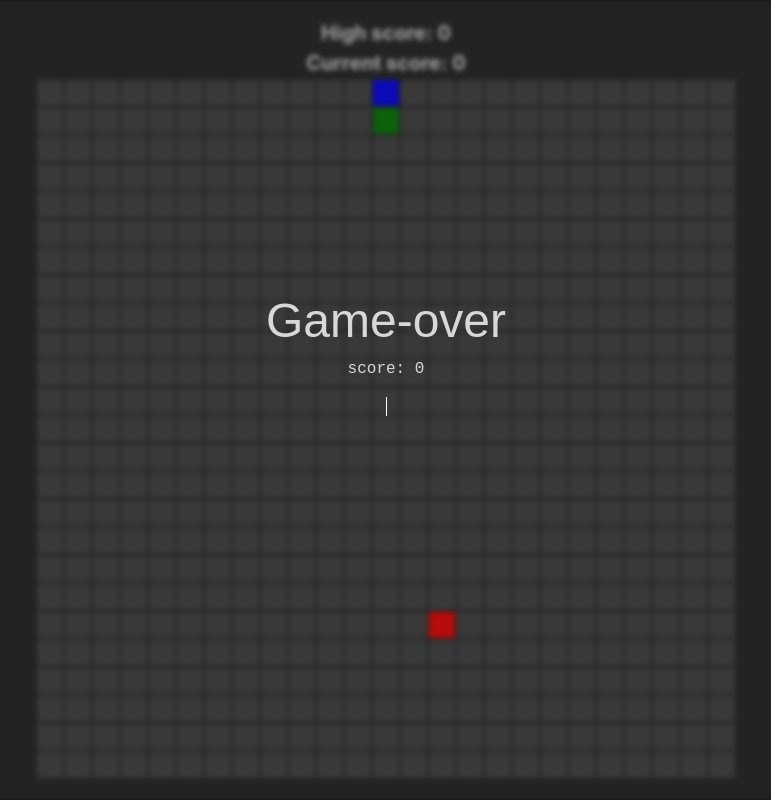
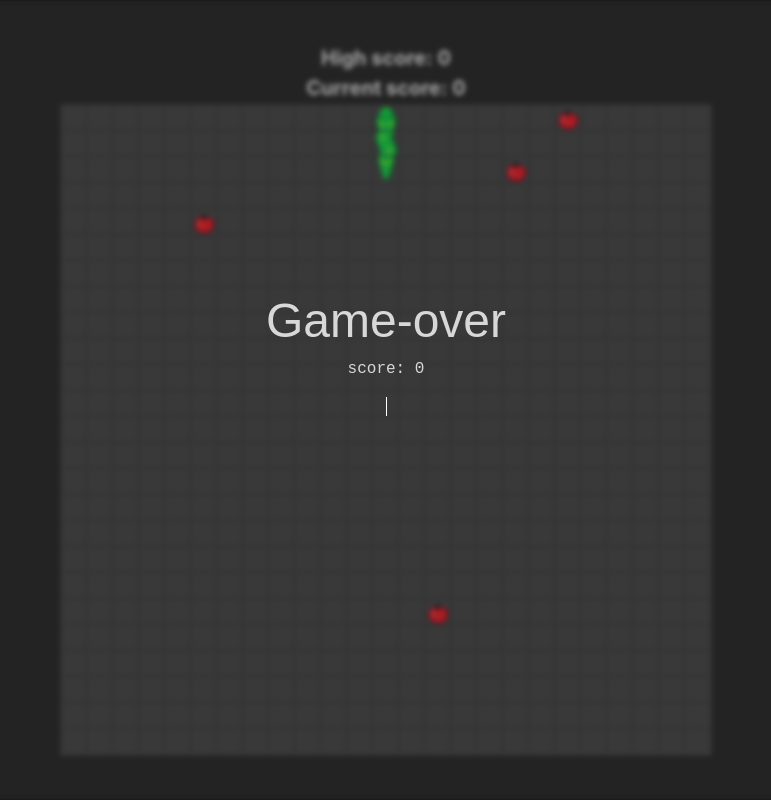
Before and after one commit to jordybronowicki37/vue-snake, a Vue app: page / in a window 1280 px wide. Shown: the whole page, without its empty margins (254-1025 px from the left). Built offline with nearby package versions, Linux system fonts and the light colour scheme.

Commit message:
Added logic to display the snake assets

```diff
--- a/src/components/games/snake/SnakeGameLogic.ts
+++ b/src/components/games/snake/SnakeGameLogic.ts
@@ -1,14 +1,62 @@
 import {CellStyles, GridCellData, GridCellLocation, GridData} from "../../grid/GridTypes.ts";
-import {SnakeGameData, SnakeGameDirections} from "./SnakeGameTypes.ts";
+import {SnakePieceType, SnakeGameData, SnakeGameDirections, SnakePieceCell, SnakeColors} from "./SnakeGameTypes.ts";
+import {CSSProperties} from "vue";
 
 export const GridHeight = 25;
 export const GridWidth = 25;
+export const FruitAmount = 4;
 
 export const SnakeGameCellStyles: CellStyles = {
-    ".": "#444",
-    "S": "green",
-    "H": "blue",
-    "F": "red",
+    ".": {
+        backgroundColor: "#444",
+        outline: "1px solid #333",
+    },
+    "F": GetImageStyling("url(src/assets/snake/SnakeFruit.png)"),
+    ...GenerateAssetsList(),
+}
+
+function GenerateAssetsList(): CellStyles {
+    const colors: SnakeColors[] = ["GREEN", "BLUE"];
+    const snakePieceTypes: SnakePieceType[] = ["HEAD", "STRAIGHT", "CURVE", "TAIL"];
+    const directions: SnakeGameDirections[] = ["UP", "DOWN", "LEFT", "RIGHT"];
+    let styles: CellStyles = {};
+
+    // Create all combinations of assets
+    for (const color of colors) {
+        for (const pieceType of snakePieceTypes) {
+            for (const direction of directions) {
+                const capColor = color[0].toUpperCase() + color.slice(1).toLowerCase();
+                const capPieceType = pieceType[0].toUpperCase() + pieceType.slice(1).toLowerCase();
+                styles[`${pieceType[0]}${color[0]}${direction[0]}`] = GetImageStyling(`url(src/assets/snake/Snake${capColor}${capPieceType}.png)`, direction);
+            }
+        }
+    }
+
+    return styles;
+}
+
+function GetImageStyling(path: string, direction: SnakeGameDirections = "UP"): CSSProperties {
+    let rotation = "rotate(0deg)";
+    switch (direction) {
+        case "RIGHT":
+            rotation = "rotate(90deg)";
+            break;
+        case "DOWN":
+            rotation = "rotate(180deg)";
+            break;
+        case "LEFT":
+            rotation = "rotate(270deg)";
+            break;
+    }
+
+    return {
+        backgroundColor: "#444",
+        backgroundImage: path,
+        backgroundRepeat: "no-repeat",
+        backgroundSize: "cover",
+        transform: rotation,
+        outline: "1px solid #333",
+    };
 }
 
 export function SetupGame(): SnakeGameData {
@@ -24,16 +72,20 @@ export function SetupGame(): SnakeGameData {
         gameOver: false,
         queuedMoves: [],
         fruits: [],
-        snakeHead: { y: GridHeightMiddle, x: GridWidthMiddle },
-        snakeBody: [ {y: GridHeightMiddle + 1, x: GridWidthMiddle} ],
+        snakeHead: { y: GridHeightMiddle, x: GridWidthMiddle, color: "GREEN", direction: "UP" },
+        snakeBody: [
+            {y: GridHeightMiddle + 2, x: GridWidthMiddle, color: "GREEN", direction: "UP"},
+            {y: GridHeightMiddle + 1, x: GridWidthMiddle, color: "GREEN", direction: "UP"},
+        ],
         direction: "UP",
         grid
     }
 
     // Setup fruit
-    SetupNewFruitLocation(gameData);
-    InsertValuesIntoGrid(grid, gameData.snakeBody, "S");
-    InsertValueIntoGrid(grid, gameData.snakeHead, "H");
+    for (let i = 0; i < FruitAmount; i++) {
+        SetupNewFruitLocation(gameData);
+    }
+    InsertSnakeBodyPiecesIntoGrid(grid, gameData.snakeHead, gameData.snakeBody);
 
     return gameData;
 }
@@ -66,8 +118,7 @@ export function MoveForward(gameData: SnakeGameData): SnakeGameData {
 
     ResetGrid(gameData.grid);
     InsertValuesIntoGrid(gameData.grid, gameData.fruits, "F");
-    InsertValuesIntoGrid(gameData.grid, gameData.snakeBody, "S");
-    InsertValueIntoGrid(gameData.grid, gameData.snakeHead, "H");
+    InsertSnakeBodyPiecesIntoGrid(gameData.grid, gameData.snakeHead, gameData.snakeBody);
 
     return gameData;
 }
@@ -105,16 +156,21 @@ function CheckForBorder(gameData: SnakeGameData): boolean {
 
 function CheckForSnake(gameData: SnakeGameData): boolean {
     const { direction, grid, snakeHead} = gameData;
+    let nextPosition: string;
 
     switch (direction) {
         case "UP":
-            return grid[snakeHead.y - 1][snakeHead.x] === "S";
+            nextPosition = grid[snakeHead.y - 1][snakeHead.x];
+            return nextPosition !== "." && nextPosition !== "F";
         case "LEFT":
-            return grid[snakeHead.y][snakeHead.x - 1] === "S";
+            nextPosition = grid[snakeHead.y][snakeHead.x - 1];
+            return nextPosition !== "." && nextPosition !== "F";
         case "DOWN":
-            return grid[snakeHead.y + 1][snakeHead.x] === "S";
+            nextPosition = grid[snakeHead.y + 1][snakeHead.x];
+            return nextPosition !== "." && nextPosition !== "F";
         case "RIGHT":
-            return grid[snakeHead.y][snakeHead.x + 1] === "S";
+            nextPosition = grid[snakeHead.y][snakeHead.x + 1];
+            return nextPosition !== "." && nextPosition !== "F";
     }
 }
 
@@ -133,33 +189,34 @@ function CheckForFruit(gameData: SnakeGameData): GridCellLocation | undefined {
     }
 }
 
-function GetNewHeadPosition(gameData: SnakeGameData): GridCellLocation {
+function GetNewHeadPosition(gameData: SnakeGameData): SnakePieceCell {
     const { direction, snakeHead } = gameData;
 
     switch (direction) {
         case "UP":
-            return { x: snakeHead.x, y: snakeHead.y - 1 };
+            return { x: snakeHead.x, y: snakeHead.y - 1, color: "GREEN", direction };
         case "LEFT":
-            return { x: snakeHead.x - 1, y: snakeHead.y };
+            return { x: snakeHead.x - 1, y: snakeHead.y, color: "GREEN", direction };
         case "DOWN":
-            return { x: snakeHead.x, y: snakeHead.y + 1 };
+            return { x: snakeHead.x, y: snakeHead.y + 1, color: "GREEN", direction };
         case "RIGHT":
-            return { x: snakeHead.x + 1, y: snakeHead.y };
+            return { x: snakeHead.x + 1, y: snakeHead.y, color: "GREEN", direction };
     }
 }
 
 function SetupNewFruitLocation(gameData: SnakeGameData) {
     const fruitLocation = FindNewFruitLocation(gameData);
+    if (fruitLocation === undefined) return;
     gameData.fruits.push(fruitLocation);
     InsertValueIntoGrid(gameData.grid, fruitLocation, "F");
 }
 
-function FindNewFruitLocation(gameData: SnakeGameData): GridCellLocation {
+function FindNewFruitLocation(gameData: SnakeGameData): GridCellLocation | undefined {
     const viablePositions: GridCellData[] = gameData.grid
         .flatMap((row, y) =>
             row.map<GridCellData>((value, x) => ({x, y, value})))
         .filter(v => v.value === ".");
-
+    if (viablePositions.length === 0) return undefined;
     return viablePositions[Math.floor(Math.random()*viablePositions.length)];
 }
 
@@ -183,6 +240,44 @@ function ResetGrid(gameData: GridData) {
     }
 }
 
+function GenerateTypeIndex(snakePiece: SnakePieceCell, pieceType: SnakePieceType): string {
+    return `${pieceType[0]}${snakePiece.color[0]}${snakePiece.direction[0]}`;
+}
+
+function InsertSnakeBodyPiecesIntoGrid(gameGrid: GridData, snakeHead: SnakePieceCell, snakeBody: SnakePieceCell[]) {
+    snakeBody = [...snakeBody].reverse();
+    InsertValueIntoGrid(gameGrid, snakeHead, GenerateTypeIndex(snakeHead, "HEAD"));
+
+    for (let i = 0; i < snakeBody.length; i++) {
+        const bodyPiece = snakeBody[i];
+
+        let previousPiece = snakeHead;
+        if (i !== 0) {
+            previousPiece = snakeBody[i-1];
+        }
+
+        // Tail of snake
+        if (i+1 === snakeBody.length) {
+            InsertValueIntoGrid(gameGrid, bodyPiece, GenerateTypeIndex({...bodyPiece, direction: previousPiece.direction}, "TAIL"));
+            break;
+        }
+
+        // Straight piece
+        if (previousPiece.direction === bodyPiece.direction) {
+            InsertValueIntoGrid(gameGrid, bodyPiece, GenerateTypeIndex(bodyPiece, "STRAIGHT"));
+            continue;
+        }
+
+        // Curves
+        let curveDirection = bodyPiece.direction;
+        if (curveDirection === "UP" && previousPiece.direction === "RIGHT") curveDirection = "LEFT";
+        else if (curveDirection === "RIGHT" && previousPiece.direction === "DOWN") curveDirection = "UP";
+        else if (curveDirection === "DOWN" && previousPiece.direction === "LEFT") curveDirection = "RIGHT";
+        else if (curveDirection === "LEFT" && previousPiece.direction === "UP") curveDirection = "DOWN";
+        InsertValueIntoGrid(gameGrid, bodyPiece, GenerateTypeIndex({...bodyPiece, direction: curveDirection}, "CURVE"));
+    }
+}
+
 function InsertValuesIntoGrid(gameData: GridData, locations: GridCellLocation[], value: string) {
     for (const location of locations) {
         InsertValueIntoGrid(gameData, location, value);
--- a/src/components/games/snake/SnakeGameOver.vue
+++ b/src/components/games/snake/SnakeGameOver.vue
@@ -33,7 +33,7 @@
   position: absolute;
   width: 100%;
   height: 100%;
-
+  z-index: 1;
   color: #ffff;
   background-color: #2226;
   backdrop-filter: blur(0.2rem);
--- a/src/components/grid/Grid.vue
+++ b/src/components/grid/Grid.vue
@@ -7,14 +7,14 @@ defineProps<{ data: GridData, cellStyles: CellStyles, height: number, width: num
 <template>
   <table>
     <tr v-for="i in data" class="grid-row">
-      <td v-for="j in i" class="grid-cell" v-bind:style="{backgroundColor: cellStyles[j]}"></td>
+      <td v-for="j in i" class="grid-cell" v-bind:style="cellStyles[j]"></td>
     </tr>
   </table>
 </template>
 
 <style scoped>
 .grid-row {
-  --cell-spacing: 2px;
+  --cell-spacing: 0;
   display: flex;
   gap: var(--cell-spacing);
   margin-bottom: var(--cell-spacing);
--- a/src/components/grid/GridTypes.ts
+++ b/src/components/grid/GridTypes.ts
@@ -1,7 +1,9 @@
+import {CSSProperties} from "vue";
+
 export type GridData = string[][];
 
 export type CellStyles = {
-    [key: string]: string;
+    [key: string]: CSSProperties;
 }
 
 export type GridCellLocation = {
```
Also changed, not shown: src/components/games/snake/SnakeGameTypes.ts (+10 -3 lines).
